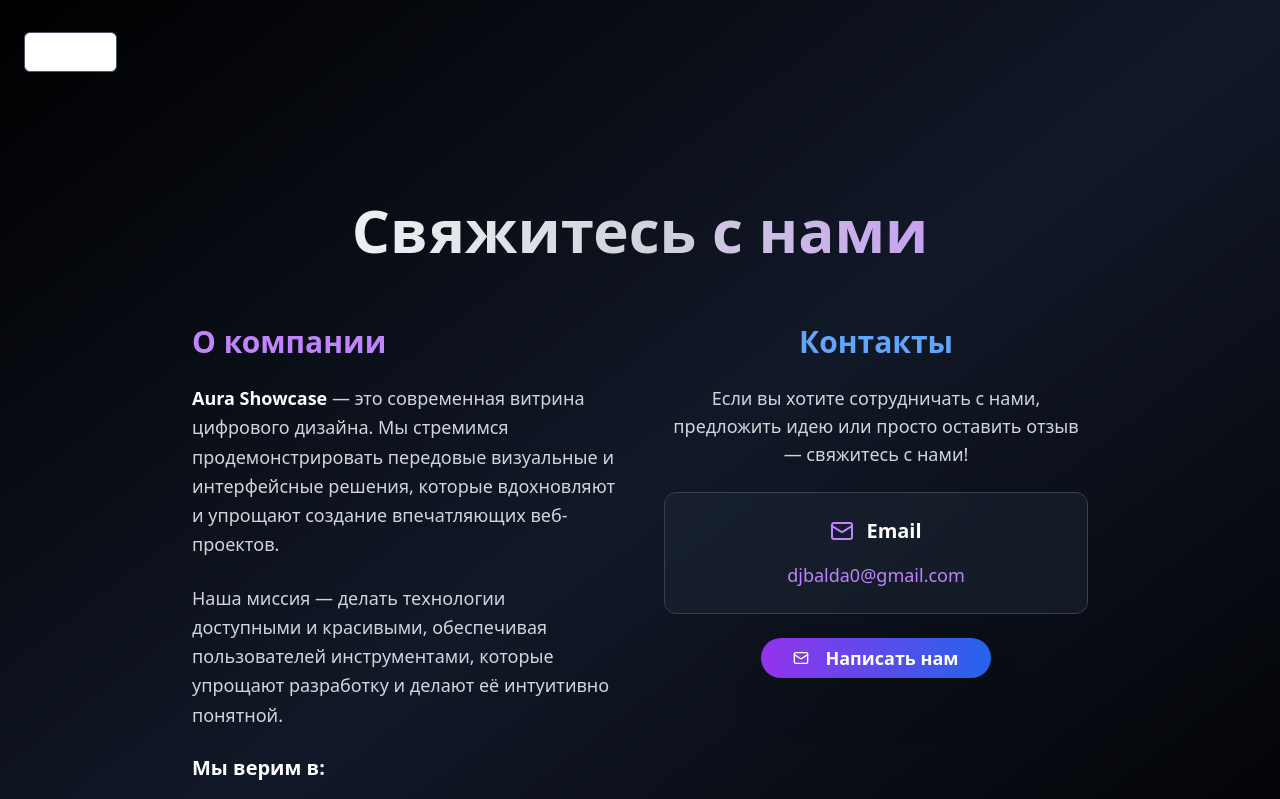
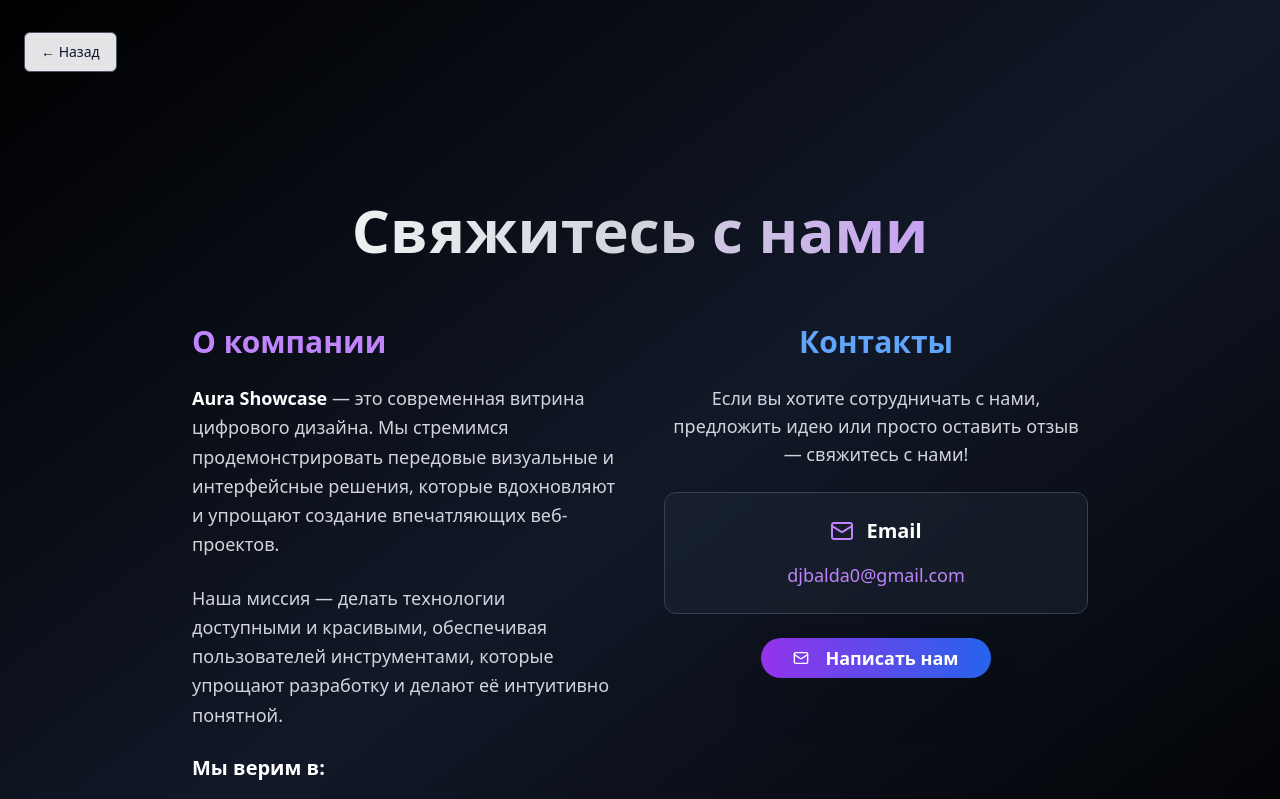
Before and after one commit to negryash/aurarn14, a React (Vite) app: page /contact in a window 1280 px wide. Shown: the top 799 px of the page. Built offline with nearby package versions, Linux system fonts and the light colour scheme.

Commit message:
Visual edit in Lovable
Edited UI in Lovable

```diff
--- a/src/pages/Contact.tsx
+++ b/src/pages/Contact.tsx
@@ -1,17 +1,10 @@
-
 import { Mail } from "lucide-react";
 import { Button } from "@/components/ui/button";
-
 const Contact = () => {
-  return (
-    <div className="min-h-screen bg-gradient-to-br from-black via-gray-900 to-black text-white">
+  return <div className="min-h-screen bg-gradient-to-br from-black via-gray-900 to-black text-white">
       {/* Header */}
       <div className="container mx-auto px-6 py-8">
-        <Button
-          onClick={() => window.history.back()}
-          variant="outline"
-          className="mb-8 border-gray-600 text-white hover:bg-gray-800"
-        >
+        <Button onClick={() => window.history.back()} variant="outline" className="mb-8 border-gray-600 text-slate-900 bg-zinc-200 hover:bg-zinc-100">
           ← Назад
         </Button>
       </div>
@@ -71,19 +64,13 @@ const Contact = () => {
                   <Mail className="text-purple-400" size={24} />
                   <span className="text-xl font-semibold text-white">Email</span>
                 </div>
-                <a
-                  href="mailto:djbalda0@gmail.com"
-                  className="text-purple-400 hover:text-purple-300 text-lg font-medium transition-colors"
-                >
+                <a href="mailto:djbalda0@gmail.com" className="text-purple-400 hover:text-purple-300 text-lg font-medium transition-colors">
                   djbalda0@gmail.com
                 </a>
               </div>
 
               <div className="mt-8">
-                <Button
-                  onClick={() => window.location.href = 'mailto:djbalda0@gmail.com'}
-                  className="bg-gradient-to-r from-purple-600 to-blue-600 hover:from-purple-700 hover:to-blue-700 text-white px-8 py-3 text-lg font-semibold rounded-full shadow-2xl hover:shadow-purple-500/25 transition-all duration-300 hover:scale-105"
-                >
+                <Button onClick={() => window.location.href = 'mailto:djbalda0@gmail.com'} className="bg-gradient-to-r from-purple-600 to-blue-600 hover:from-purple-700 hover:to-blue-700 text-white px-8 py-3 text-lg font-semibold rounded-full shadow-2xl hover:shadow-purple-500/25 transition-all duration-300 hover:scale-105">
                   <Mail className="mr-2" size={20} />
                   Написать нам
                 </Button>
@@ -92,8 +79,6 @@ const Contact = () => {
           </div>
         </div>
       </div>
-    </div>
-  );
+    </div>;
 };
-
 export default Contact;
```
